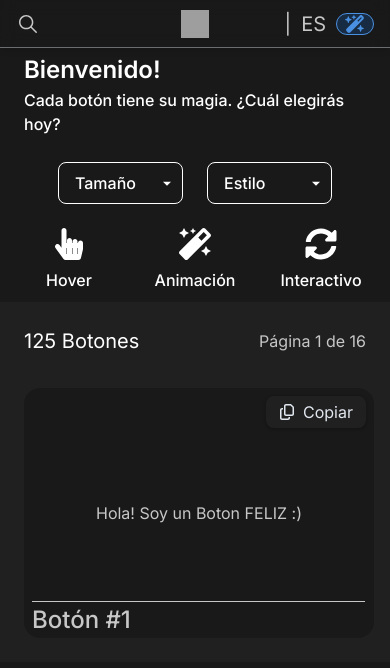
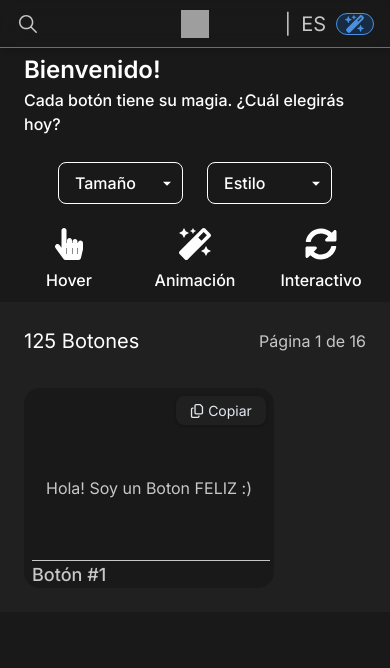
Before and after one commit to DMaximoVarela/magic-buttons, a Next.js app: page /inicio in a window 390 px wide. Shown: the top 668 px of the page. Built offline with nearby package versions, Linux system fonts and the light colour scheme; grey boxes are pictures that could not be loaded; what @midudev/tailwind-animations would draw is missing.

Commit message:
style: estilos responsive para el contenedor de boton

```diff
--- a/src/components/buttonContainer/buttonContainer.tsx
+++ b/src/components/buttonContainer/buttonContainer.tsx
@@ -2,12 +2,12 @@ import CopyComponent from "../copyComponent/copyComponent";
 
 const ButtonContainer = () => {
   return (
-    <div className="relative w-[350px] h-[250px] rounded-2xl bg-[#191919] flex justify-center items-center">
+    <div className="relative w-[250px] lg:w-[350px] h-[200px] sm:h-[250px] lg:h-[250px] rounded-2xl bg-[#191919] flex justify-center items-center">
       <div className="absolute top-0 right-0 m-2">
         <CopyComponent text="Copy Test" />
       </div>
       Hola! Soy un Boton FELIZ :{")"}
-      <span className="absolute bottom-0 left-0 w-[95%] mx-2 text-[24px] font-medium border-t border-t-[#C7C7C7]">
+      <span className="absolute bottom-0 left-0 w-[95%] mx-2 text-[18px] sm:text-[20px] lg:text-[24px] font-medium border-t border-t-[#C7C7C7]">
         Botón #1
       </span>
     </div>
--- a/src/components/copyComponent/copyComponent.tsx
+++ b/src/components/copyComponent/copyComponent.tsx
@@ -18,7 +18,7 @@ const CopyComponent: React.FC<TextToCopy> = ({ text }) => {
   const copy = () => {
     navigator.clipboard.writeText(text); // copia el textp al portapapeles
     setIsCopy({
-      text: "Copiado!",
+      text: "¡Copiado!",
       icon: FaCheck,
     });
     setIsClicked(true);
@@ -52,12 +52,12 @@ const CopyComponent: React.FC<TextToCopy> = ({ text }) => {
 
   return (
     <div
-      className="w-[100px] h-auto p-1 rounded-lg bg-[#202020] shadow shadow-[#151515] cursor-pointer"
+      className="w-[90px] sm:w-[100px] h-auto p-1 rounded-lg bg-[#202020] shadow shadow-[#151515] cursor-pointer"
       onClick={copy}
       onMouseEnter={handleMouseEnter}
       onMouseLeave={handleMouseLeave}
     >
-      <ul className="flex justify-center items-center text-[16px] text-slate-200 gap-2">
+      <ul className="flex justify-center items-center text-[14px] sm:text-[16px] text-slate-200 gap-1">
         <li>
           <isCopy.icon />
         </li>
```
